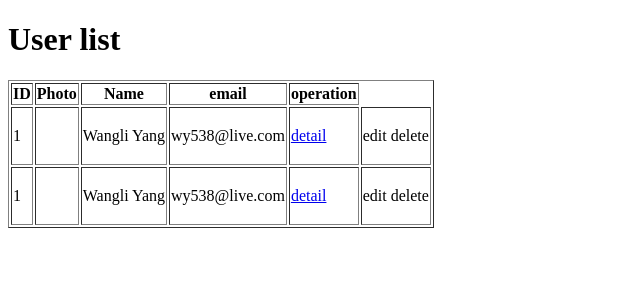
After one commit to wlyang538/webTest, a Flask app: page /user/list in a window 1280 px wide. The commit adds this page. Shown: the top 300 px of the page, without its empty margins (0-640 px from the left). Run offline with Flask 2, Linux system fonts and the light colour scheme.

Commit message:
Form tag -12/09

```diff
--- a/app.py
+++ b/app.py
@@ -12,5 +12,9 @@ def indx():
 def get_news():
     return render_template("get_news.html")
 
+@app.route("/user/list")
+def user_list():
+    return render_template("userlist.html")
+
 if __name__ == '__main__':
     app.run()
--- /dev/null
+++ b/templates/userlist.html
@@ -0,0 +1,53 @@
+<!DOCTYPE html>
+<html lang="en">
+<head>
+    <meta charset="UTF-8">
+    <title>Title</title>
+</head>
+<body>
+    <h1> User list</h1>
+    <table border = "1">
+        <thead>
+            <tr>
+                <th>ID</th>
+                <th>Photo</th>
+                <th>Name</th>
+                <th>email</th>
+                <th>operation</th>
+            </tr>
+        </thead>
+        <tbody>
+        <tr>
+            <td>1</td>
+            <td>
+                <img scr="/static/Kiama.jpeg" alt="" style="height: 50px">
+            </td>
+            <td>
+                Wangli Yang
+            </td>
+            <td>wy538@live.com</td>
+            <td><a href="https://www.lego.com/" target="_blank">detail</a></td>
+            <td>
+                edit
+                delete
+            </td>
+        </tr>
+        <tr>
+            <td>1</td>
+            <td>
+                <img scr="/static/Kiama.jpeg" alt="" style="height: 50px">
+            </td>
+            <td>
+                Wangli Yang
+            </td>
+            <td>wy538@live.com</td>
+            <td><a href="https://www.lego.com/" target="_blank">detail</a></td>
+            <td>
+                edit
+                delete
+            </td>
+        </tr>
+        </tbody>
+    </table>
+</body>
+</html>
```
Also changed, not shown: templates/index.html (+33 -0 lines).
